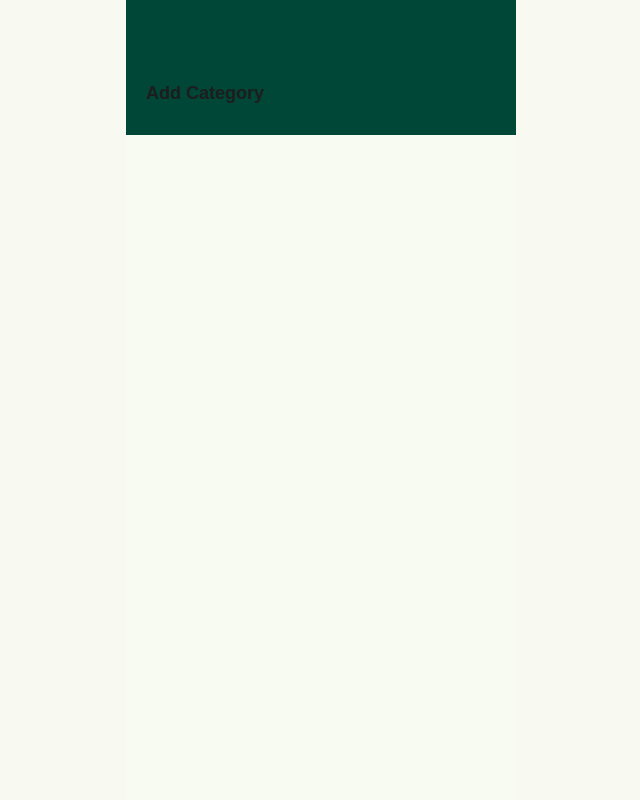
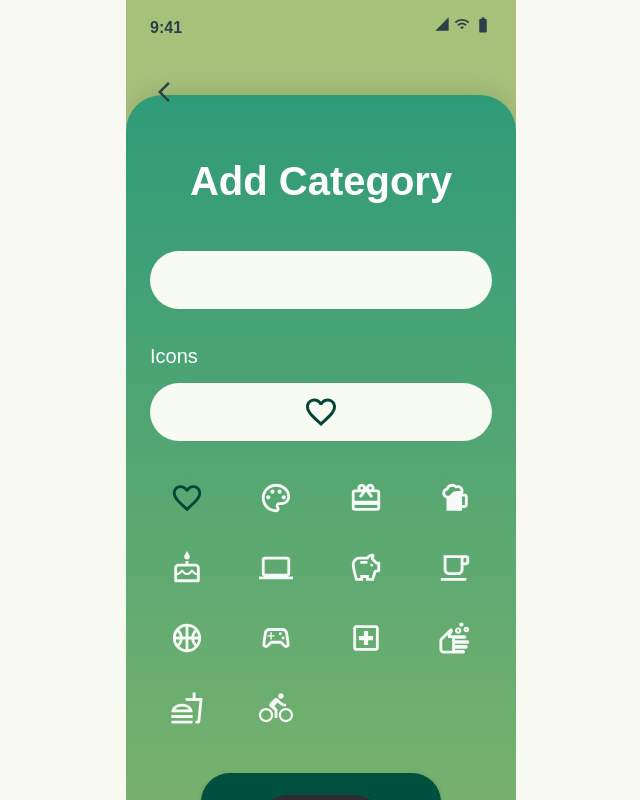
Before and after one commit to G4-Expense-Tracker/4G-Expense-Tracker, a React (Vite) app in the folder canopy-FRONTEND/: page /category/add in a window 1280 px wide. Shown: the whole page, without its empty margins (319-959 px from the left). Built offline with nearby package versions, Linux system fonts and the light colour scheme.

Commit message:
changed the colour coding functionalities

```diff
--- a/canopy-FRONTEND/src/components/category/AddCategoryPage.jsx
+++ b/canopy-FRONTEND/src/components/category/AddCategoryPage.jsx
@@ -1,15 +1,58 @@
+import { useState } from "react";
 import {
   Box,
   Typography,
   TextField,
   IconButton,
-  InputAdornment,
+  Button,
 } from "@mui/material";
+
+import ArrowBackIosNewIcon from "@mui/icons-material/ArrowBackIosNew";
+import SignalCellular4BarIcon from "@mui/icons-material/SignalCellular4Bar";
+import WifiIcon from "@mui/icons-material/Wifi";
+import BatteryFullIcon from "@mui/icons-material/BatteryFull";
+
+import FavoriteBorderIcon from "@mui/icons-material/FavoriteBorder";
+import PaletteOutlinedIcon from "@mui/icons-material/PaletteOutlined";
+import CardGiftcardIcon from "@mui/icons-material/CardGiftcard";
+import SportsBarIcon from "@mui/icons-material/SportsBar";
+import CakeOutlinedIcon from "@mui/icons-material/CakeOutlined";
+import ComputerIcon from "@mui/icons-material/Computer";
+import SavingsOutlinedIcon from "@mui/icons-material/SavingsOutlined";
+import LocalCafeOutlinedIcon from "@mui/icons-material/LocalCafeOutlined";
+import SportsBasketballOutlinedIcon from "@mui/icons-material/SportsBasketballOutlined";
+import SportsEsportsOutlinedIcon from "@mui/icons-material/SportsEsportsOutlined";
+import LocalHospitalOutlinedIcon from "@mui/icons-material/LocalHospitalOutlined";
+import SoapOutlinedIcon from "@mui/icons-material/SoapOutlined";
+import FastfoodOutlinedIcon from "@mui/icons-material/FastfoodOutlined";
+import DirectionsBikeOutlinedIcon from "@mui/icons-material/DirectionsBikeOutlined";
+import KeyboardArrowLeftIcon from "@mui/icons-material/KeyboardArrowLeft";
+import KeyboardArrowRightIcon from "@mui/icons-material/KeyboardArrowRight";
 
 import { useNavigate } from "react-router-dom";
 
 export default function AddCategoryPage() {
   const navigate = useNavigate();
+  const [selectedIcon, setSelectedIcon] = useState(FavoriteBorderIcon);
+
+  const icons = [
+    FavoriteBorderIcon,
+    PaletteOutlinedIcon,
+    CardGiftcardIcon,
+    SportsBarIcon,
+    CakeOutlinedIcon,
+    ComputerIcon,
+    SavingsOutlinedIcon,
+    LocalCafeOutlinedIcon,
+    SportsBasketballOutlinedIcon,
+    SportsEsportsOutlinedIcon,
+    LocalHospitalOutlinedIcon,
+    SoapOutlinedIcon,
+    FastfoodOutlinedIcon,
+    DirectionsBikeOutlinedIcon,
+  ];
+
+  const SelectedIcon = selectedIcon;
 
   return (
     <Box
@@ -17,45 +60,182 @@ export default function AddCategoryPage() {
         width: "100%",
         maxWidth: 390,
         minHeight: "100svh",
-                maxHeight: "100svh",
         mx: "auto",
-                bgcolor: "#f8fbf2",
+        bgcolor: "#a7c17b",
         position: "relative",
         overflow: "hidden",
-                pb: "120px",
       }}
     >
-                {/* HEADER */}
-                <Box
-                    sx={{
-                        bgcolor: "#004738",
-                        px: "20px",
-                        pt: "18px",
-                        pb: "28px",
-                    }}
-                    >
-                {/* STATUS BAR */}
+      {/* Status bar */}
       <Box
         sx={{
           display: "flex",
-                                alignItems: "center",
-                                justifyContent: "space-around",
-                                mb: "38px",
+          justifyContent: "space-between",
+          px: 3,
+          pt: 2,
+          color: "#2d3f49",
         }}
-                            ></Box>
+      >
+        <Typography sx={{ fontWeight: 700 }}>9:41</Typography>
+
+        <Box sx={{ display: "flex", gap: 0.5 }}>
+          <SignalCellular4BarIcon sx={{ fontSize: 16 }} />
+          <WifiIcon sx={{ fontSize: 16 }} />
+          <BatteryFullIcon sx={{ fontSize: 18 }} />
+        </Box>
+      </Box>
+
+      {/* Back button */}
       <IconButton
         onClick={() => navigate("/category")}
-                                ></IconButton>
+        sx={{
+          position: "absolute",
+          top: 72,
+          left: 18,
+          color: "#2d3f49",
+          zIndex: 3,
+        }}
+      >
+        <ArrowBackIosNewIcon />
+      </IconButton>
+
+      {/* Main card */}
+      <Box
+        sx={{
+          position: "absolute",
+          top: 95,
+          left: 0,
+          width: "100%",
+          minHeight: "calc(100svh - 95px)",
+          px: 3,
+          pt: 7,
+          pb: 4,
+          borderTopLeftRadius: 36,
+          borderTopRightRadius: 36,
+          background:
+            "linear-gradient(180deg, #2f9b78 0%, #7db36d 100%)",
+          boxShadow: "0 -8px 20px rgba(0,0,0,0.08)",
+        }}
+      >
         <Typography
           sx={{
-                                        fontSize: 18,
-                                        fontWeight: 700,
-                                        color: "#1d1d1d",
+            color: "white",
+            fontSize: 40,
+            fontWeight: 800,
+            textAlign: "center",
+            mb: 5,
           }}
         >
           Add Category
         </Typography>
-                                    <Box sx={{ width: 24}} ></Box>
+
+        <TextField
+          fullWidth
+          variant="outlined"
+          sx={{
+            mb: 4,
+            "& .MuiOutlinedInput-root": {
+              height: 58,
+              borderRadius: 10,
+              bgcolor: "#f8fbf2",
+              "& fieldset": { border: "none" },
+            },
+          }}
+        />
+
+        <Typography
+          sx={{
+            color: "white",
+            fontSize: 20,
+            mb: 1.5,
+          }}
+        >
+          Icons
+        </Typography>
+
+        <Box
+          sx={{
+            width: "100%",
+            height: 58,
+            borderRadius: 10,
+            bgcolor: "#f8fbf2",
+            display: "flex",
+            justifyContent: "center",
+            alignItems: "center",
+            mb: 4,
+          }}
+        >
+          <SelectedIcon sx={{ fontSize: 36, color: "#004638" }} />
+        </Box>
+
+        {/* Icon grid */}
+        <Box
+          sx={{
+            display: "grid",
+            gridTemplateColumns: "repeat(4, 1fr)",
+            rowGap: 2.5,
+            columnGap: 2,
+            mb: 5,
+          }}
+        >
+          {icons.map((Icon, index) => (
+            <IconButton
+              key={index}
+              onClick={() => setSelectedIcon(() => Icon)}
+              sx={{
+                color:
+                  selectedIcon === Icon ? "#004638" : "rgba(255,255,255,0.95)",
+              }}
+            >
+              <Icon sx={{ fontSize: 34 }} />
+            </IconButton>
+          ))}
+        </Box>
+
+        <Button
+          fullWidth
+          variant="contained"
+          onClick={() => navigate("/category")}
+          sx={{
+            width: "70%",
+            height: 58,
+            mx: "auto",
+            display: "block",
+            borderRadius: 8,
+            bgcolor: "#00503f",
+            color: "white",
+            fontSize: 24,
+            fontWeight: 800,
+            textTransform: "none",
+            "&:hover": {
+              bgcolor: "#003f32",
+            },
+          }}
+        >
+          Save
+        </Button>
+
+        {/* Bottom arrows */}
+        <Box
+          sx={{
+            position: "absolute",
+            bottom: 16,
+            left: "50%",
+            transform: "translateX(-50%)",
+            width: 120,
+            height: 52,
+            borderRadius: 5,
+            bgcolor: "#2d2d2d",
+            display: "flex",
+            alignItems: "center",
+            justifyContent: "space-around",
+            color: "white",
+          }}
+        >
+          <KeyboardArrowLeftIcon />
+          <Box sx={{ width: "1px", height: 32, bgcolor: "#555" }} />
+          <KeyboardArrowRightIcon />
+        </Box>
       </Box>
     </Box>
   );
```
Lines whose indentation alone changed are shown as unchanged.
